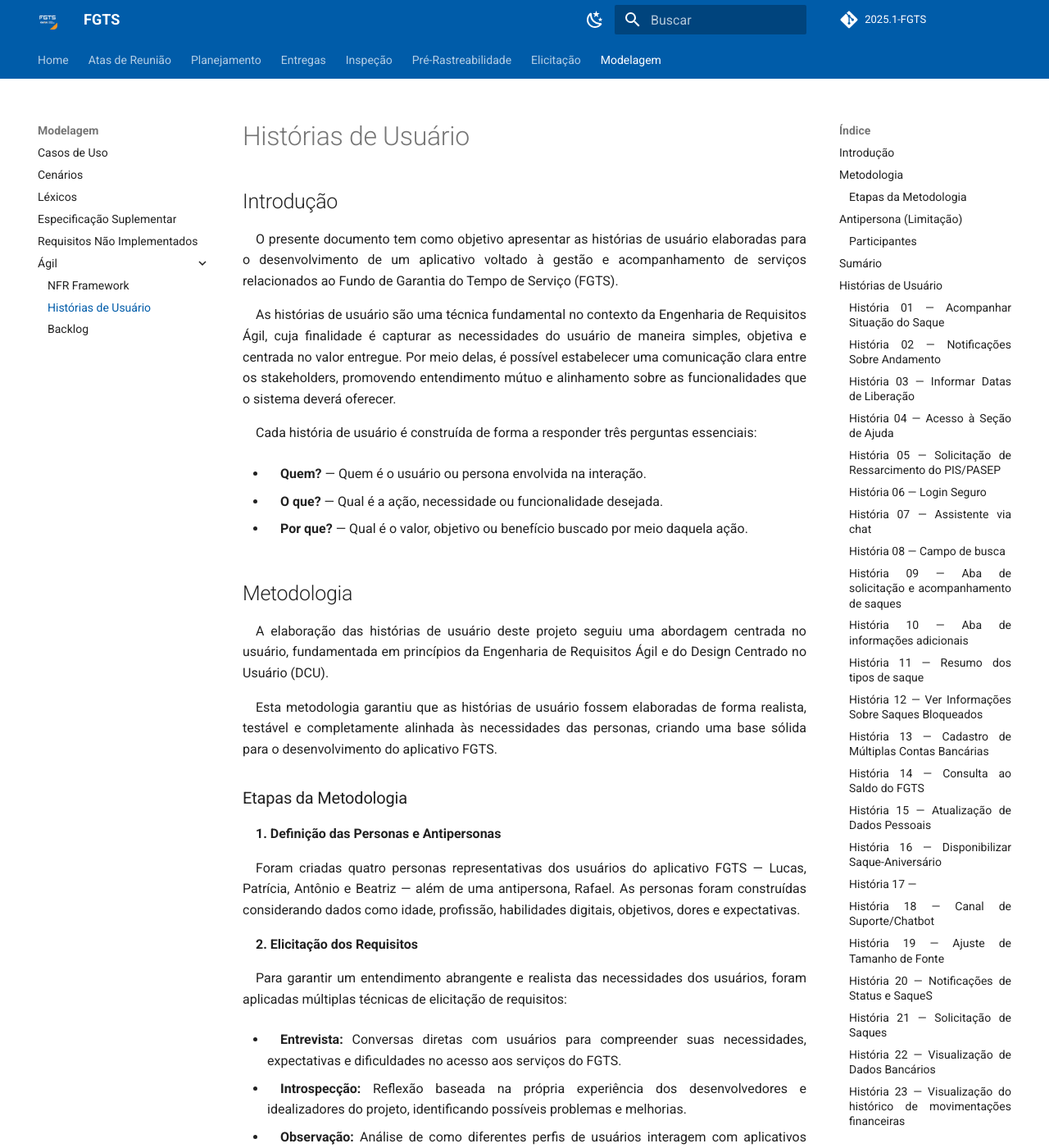
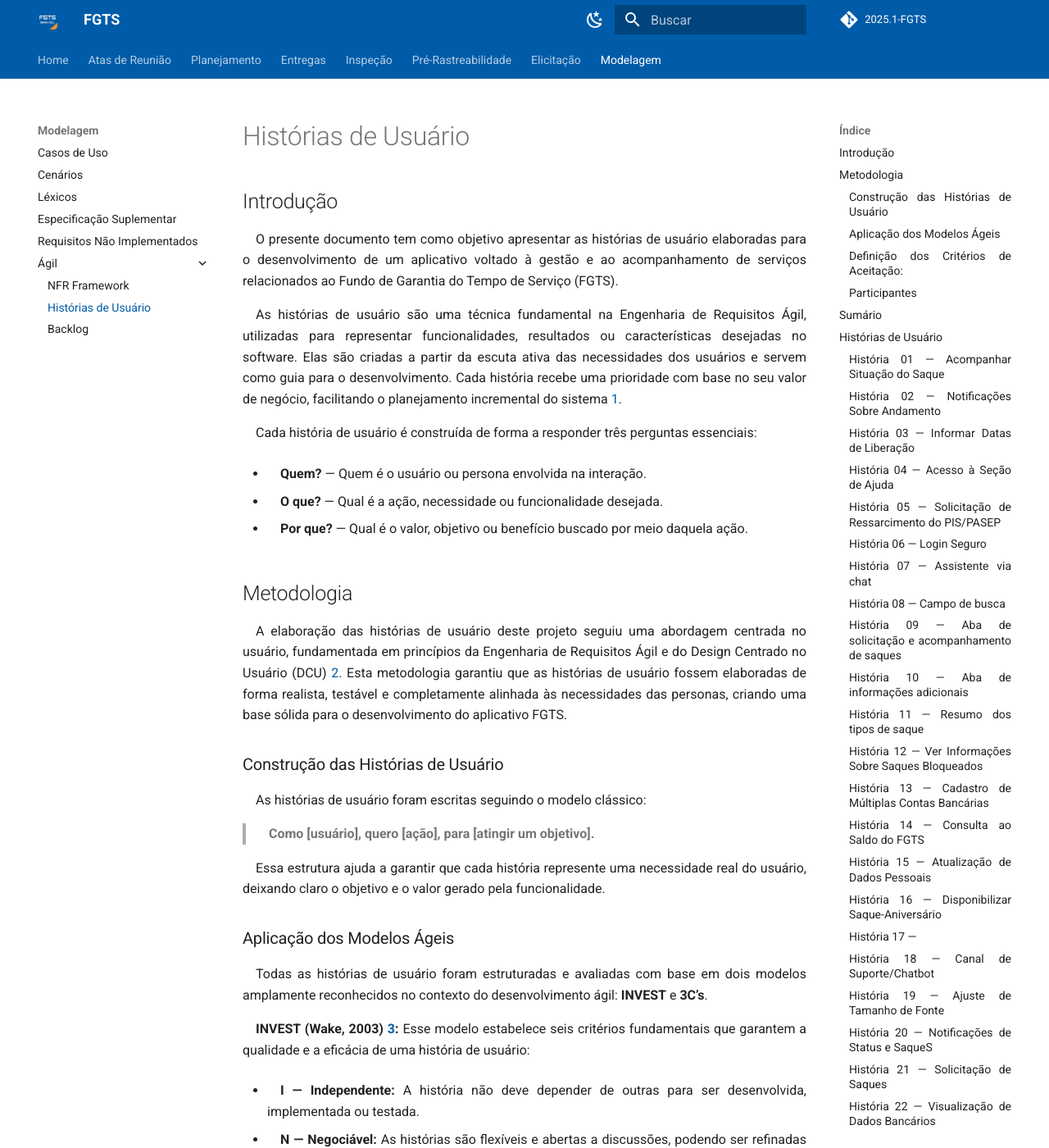
Before and after one commit to eduardodpms/REQ-FGTS, an MkDocs documentation site: the page built from docs/Modelagem-Agil/HistoriasDeUsuario.md, in a window 1280 px wide and 1400 px high. Shown: the whole window at 82% size. Built offline with MkDocs 1.6.1 and Material for MkDocs 9.7.7, drawn with Linux system fonts in a browser that asks for light colours; comment, search, counter and statistics services are not loaded; some of the changed text lies outside the part shown.

Commit message:
update: melhorando textos da pág de histórias de usuários

```diff
--- a/docs/Modelagem-Agil/HistoriasDeUsuario.md
+++ b/docs/Modelagem-Agil/HistoriasDeUsuario.md
@@ -2,9 +2,9 @@
 
 ##  Introdução
 
-O presente documento tem como objetivo apresentar as histórias de usuário elaboradas para o desenvolvimento de um aplicativo voltado à gestão e acompanhamento de serviços relacionados ao Fundo de Garantia do Tempo de Serviço (FGTS).
+O presente documento tem como objetivo apresentar as histórias de usuário elaboradas para o desenvolvimento de um aplicativo voltado à gestão e ao acompanhamento de serviços relacionados ao Fundo de Garantia do Tempo de Serviço (FGTS).
 
-As histórias de usuário são uma técnica fundamental no contexto da Engenharia de Requisitos Ágil, cuja finalidade é capturar as necessidades do usuário de maneira simples, objetiva e centrada no valor entregue. Por meio delas, é possível estabelecer uma comunicação clara entre os stakeholders, promovendo entendimento mútuo e alinhamento sobre as funcionalidades que o sistema deverá oferecer.
+As histórias de usuário são uma técnica fundamental na Engenharia de Requisitos Ágil, utilizadas para representar funcionalidades, resultados ou características desejadas no software. Elas são criadas a partir da escuta ativa das necessidades dos usuários e servem como guia para o desenvolvimento. Cada história recebe uma prioridade com base no seu valor de negócio, facilitando o planejamento incremental do sistema <a id="REF1">1</a>.
 
 Cada história de usuário é construída de forma a responder três perguntas essenciais:
 
@@ -16,29 +16,9 @@ Cada história de usuário é construída de forma a responder três perguntas e
 
 ##  Metodologia
 
-A elaboração das histórias de usuário deste projeto seguiu uma abordagem centrada no usuário, fundamentada em princípios da Engenharia de Requisitos Ágil e do Design Centrado no Usuário (DCU).
+A elaboração das histórias de usuário deste projeto seguiu uma abordagem centrada no usuário, fundamentada em princípios da Engenharia de Requisitos Ágil e do Design Centrado no Usuário (DCU) <a href="#REF2">2</a>. Esta metodologia garantiu que as histórias de usuário fossem elaboradas de forma realista, testável e completamente alinhada às necessidades das personas, criando uma base sólida para o desenvolvimento do aplicativo FGTS.
 
-Esta metodologia garantiu que as histórias de usuário fossem elaboradas de forma realista, testável e completamente alinhada às necessidades das personas, criando uma base sólida para o desenvolvimento do aplicativo FGTS.
-
-###  Etapas da Metodologia
-
-**1. Definição das Personas e Antipersonas**
-
-Foram criadas quatro personas representativas dos usuários do aplicativo FGTS — Lucas, Patrícia, Antônio e Beatriz — além de uma antipersona, Rafael. As personas foram construídas considerando dados como idade, profissão, habilidades digitais, objetivos, dores e expectativas.
-
-**2. Elicitação dos Requisitos**
-
-Para garantir um entendimento abrangente e realista das necessidades dos usuários, foram aplicadas múltiplas técnicas de elicitação de requisitos:
-
-- **Entrevista:** Conversas diretas com usuários para compreender suas necessidades, expectativas e dificuldades no acesso aos serviços do FGTS.
-
-- **Introspecção:** Reflexão baseada na própria experiência dos desenvolvedores e idealizadores do projeto, identificando possíveis problemas e melhorias.
-
-- **Observação:** Análise de como diferentes perfis de usuários interagem com aplicativos semelhantes e como realizam tarefas relacionadas ao FGTS no dia a dia.
-
-- **Storytelling:** Construção de narrativas que simulam cenários reais de uso do aplicativo, explorando jornadas, dificuldades e expectativas dos usuários.
-
-**3. Construção das Histórias de Usuário**
+### Construção das Histórias de Usuário
 
 As histórias de usuário foram escritas seguindo o modelo clássico:
 
@@ -46,11 +26,11 @@ As histórias de usuário foram escritas seguindo o modelo clássico:
 
 Essa estrutura ajuda a garantir que cada história represente uma necessidade real do usuário, deixando claro o objetivo e o valor gerado pela funcionalidade.
 
-**4. Aplicação dos Modelos Ágeis**
+### Aplicação dos Modelos Ágeis
 
-Todas as histórias de usuário foram estruturadas e avaliadas com base em dois modelos consagrados no desenvolvimento ágil: **INVEST** e **3C’s**.
+Todas as histórias de usuário foram estruturadas e avaliadas com base em dois modelos amplamente reconhecidos no contexto do desenvolvimento ágil:  **INVEST** e **3C’s**.
 
-**INVEST (Wake, 2003):** Esse modelo estabelece seis critérios fundamentais que garantem a qualidade e a eficácia de uma história de usuário:
+**INVEST (Wake, 2003) <a href="#anchor_3">3</a>:** Esse modelo estabelece seis critérios fundamentais que garantem a qualidade e a eficácia de uma história de usuário:
 
 - **I — Independente:** A história não deve depender de outras para ser desenvolvida, implementada ou testada.
 
@@ -72,13 +52,9 @@ Todas as histórias de usuário foram estruturadas e avaliadas com base em dois
 
 - **Confirmation (Confirmação):** Corresponde aos critérios de aceitação formalmente definidos, que validam que a história foi corretamente implementada, atendendo às expectativas e às necessidades do usuário.
 
-**5. Definição dos Critérios de Aceitação:**
-Para cada história, foram definidos critérios claros e objetivos que garantem que a funcionalidade atende às expectativas da persona. Isso permite também verificar se a história foi corretamente implementada.
+### Definição dos Critérios de Aceitação:
 
-
-##  Antipersona (Limitação)
-
-- **Rafael Moreira**, agricultor informal, não utiliza serviços digitais. Portanto, o aplicativo não é projetado para atender este perfil, que prefere atendimento presencial e suporte humano direto.
+Para cada história de usuário, foram estabelecidos critérios de aceitação claros, objetivos e verificáveis. Esses critérios funcionam como referência para confirmar se a funcionalidade entregue atende aos requisitos previamente acordados e, sobretudo, às expectativas do usuário.
 
 ### Participantes
 
@@ -1398,7 +1374,15 @@ A tabela [2](#tabela-modelo) será utilizada como modelo para a elaboração das
 
 <font size="2"><p style="text-align: center">Fonte: [Maria Eduarda](https://github.com/dudaa28)</p></font>
 
+## Referências
 
+> <a id="REF1" href="#anchor_1">1.</a>  PRESSMAN, Roger S.; MAXIM, Bruce R.. Engenharia de software: uma abordagem profissional. 8 Porto Alegre: AMGH, 2016, 940 p.
+
+> <a id="REF2" href="#anchor_2">2.</a>  SERRANO, Milene; SERRANO, Maurício. Requisitos – Aula 15. UnB, 2025. Disponível em: https://aprender3.unb.br/pluginfile.php/3096144/mod_resource/content/1/Requisitos%20-%20Aula%2015a.pdf. Acesso em: 30 de maio 2025.
+
+> <a id="REF3" href="#anchor_3">3.</a> WAKE, Bill. INVEST in Good Stories, and SMART Tasks. Disponível em: https://xp123.com/articles/invest-in-good-stories-and-smart-tasks/. Acesso em: 30 maio 2025.
+
+> <a id="REF4" href="#anchor_4">4.</a> JEFFRIES, Ron. The Three ‘C’s Revisited. Disponível em: https://ronjeffries.com/articles/019-01ff/3cs-revisited/. Acesso em: 30 maio 2025.
 
 ##  Bibliografia
 
```
Also changed, not shown: other parts of docs/Modelagem-Agil/HistoriasDeUsuario.md (+1 -1 lines).
